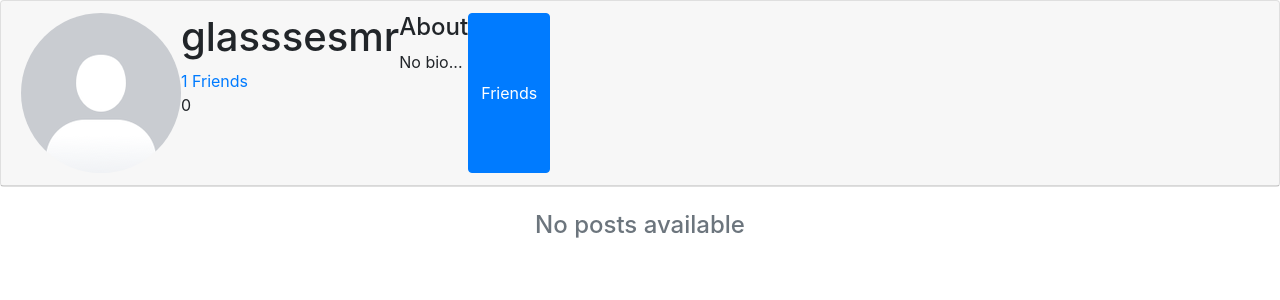
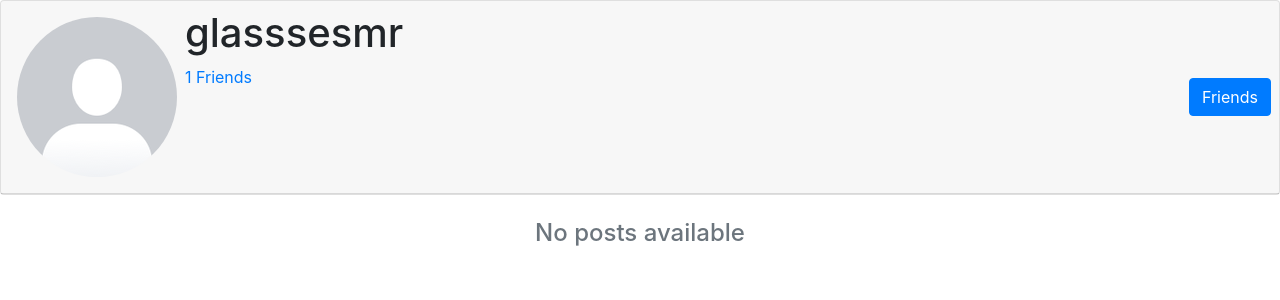
Before and after one commit to WildLotus-15/project6, a Django app: page /profile/12 in a window 1280 px wide. Shown: the part 56-356 px from the top of the page. Run offline with Django 4.2, Linux system fonts and the light colour scheme; a user stored in the database is signed in; data comes from the database, SQL or seed files in the repository; both versions use the stored data as it was after the commit; some libraries are stand-ins or nearby versions.

Commit message:
Added login required mixins, if profile's mutual friend is greater or equal to 8 only 8 peoples pic will be shown

```diff
--- a/network/views.py
+++ b/network/views.py
@@ -15,6 +15,7 @@ def index(request):
     })
 
 
+@login_required
 def profile_friends(request, profile_id):
     try:
         profile = UserProfile.objects.get(pk=profile_id)
@@ -34,6 +35,7 @@ def profile_friends(request, profile_id):
     })
 
 
+@login_required
 def send_friend_request(request, profile_id):
     from_user = request.user
 
@@ -54,6 +56,7 @@ def send_friend_request(request, profile_id):
         return JsonResponse({"error": "User matching query does not exist."}, status=400)
 
 
+@login_required
 def accept_friend_request(request, requestID):
     try:
         friend_request = FriendRequest.objects.get(pk=requestID)
@@ -71,6 +74,7 @@ def accept_friend_request(request, requestID):
     return JsonResponse({"message": "New friend has been added successfully."}, status=201)
 
 
+@login_required
 def friend_requests(request):
     context = {}
 
@@ -99,6 +103,7 @@ def friend_requests(request):
     return render(request, "network/friend_requests.html", context)
 
 
+@login_required
 def edit_profile(request, profile_id):
     if request.method == "POST":
         profile = UserProfile.objects.get(pk=profile_id)
@@ -120,6 +125,7 @@ def edit_profile(request, profile_id):
     })
 
 
+@login_required
 def remove_profile_friend(request, profile_id):
     try:
         to_user = User.objects.get(pk=profile_id)
@@ -139,6 +145,7 @@ def remove_profile_friend(request, profile_id):
     return JsonResponse({"message": "Friend has been successfully removed."}, status=201)
 
 
+@login_required
 def cancel_friend_request(request, profile_id):
     try:
         to_user = User.objects.get(pk=profile_id)
@@ -155,6 +162,7 @@ def cancel_friend_request(request, profile_id):
     return JsonResponse({"message": "Friend request has been successfully unsent."}, status=201)
 
 
+@login_required
 def decline_friend_request(request, requestID):
     try:
         friend_request = FriendRequest.objects.get(pk=requestID)
@@ -169,6 +177,7 @@ def decline_friend_request(request, requestID):
     return JsonResponse({"message": "Friend request has been declined successfully."}, status=201)
 
 
+@login_required
 def remove_from_friends(request, requestID):
     try:
         friend_request = FriendRequest.objects.get(pk=requestID)
@@ -187,6 +196,7 @@ def remove_from_friends(request, requestID):
         return JsonResponse({"error": "Specified friend request does not exist."}, status=400)
 
     return JsonResponse({"message": "Friend has been successfully removed."}, status=201)
+
 
 @login_required
 def friends(request):
@@ -237,6 +247,14 @@ def mutual_friends(request_user, profile):
     return mutual_friends_of_request_user
 
 
+def limited_mutual_friends(request_user, profile):
+    profile_friends = profile.friends.all()[:9]
+    friends_with_profile = profile_friends.values_list('pk', flat=True)
+    mutual_friends_of_request_user = request_user.friends.filter(pk__in=friends_with_profile)
+    print(mutual_friends_of_request_user)
+    return mutual_friends_of_request_user
+
+
 def show_profile(request, profile_id):
     try:
         profile = UserProfile.objects.get(pk=profile_id)
@@ -262,6 +280,9 @@ def show_profile(request, profile_id):
                 context["mutual_friends"] = mutual_friends(request.user.profile, profile)
                 context["mutual_friends_amount"] = mutual_friends(request.user.profile, profile).count()
 
+                if context["mutual_friends_amount"] >= 8:
+                    context["limited_mutual_friends"] = limited_mutual_friends(request.user.profile, profile)
+
     except UserProfile.DoesNotExist:
         return JsonResponse({"error": "User matching query does not exist."})
 
@@ -285,6 +306,7 @@ def self_in_profile_friend_request(to_user, from_user):
     except FriendRequest.DoesNotExist:
         return False
 
+
 def create_post(request):
     if request.method == "POST":
         data = json.loads(request.body)
@@ -294,6 +316,9 @@ def create_post(request):
         post = Post(author=request.user.profile, description=description, only_friends=only_friends, only_me=only_me)
         post.save()
         return JsonResponse({"message": "Post was created successfully."}, status=201)
+
+    elif request.method == "GET":
+        return JsonResponse({"error": "POST request required."}, status=400)
 
 
 def search(request):
--- a/templates/network/profile.html
+++ b/templates/network/profile.html
@@ -6,8 +6,8 @@
 
     <div id="profile">
         <div class="card">
-            <div class="card-header d-flex">
-                <div>
+            <div class="card-header d-flex p-2">
+                <div class="m-2">
                     <img class="profile_picture" src="{{ profile.picture.url }}" alt="Profile Picture" style="border-radius: 50%">
                 </div>
                 <div class="d-flex flex-column">
@@ -21,33 +21,51 @@
                             <a href="{% url 'profile_friends' profile.user.id %}">
                                 {{ profile.friends.count }} Friends
                             </a>
-                        </div>
-                        <div class="profile-mutual-friends">
-                            {{ mutual_friends_amount }}
+                            {% if mutual_friends_amount != 0 %}
+                                &middot;
+                                {{ mutual_friends_amount }} Mutual
+                            {% endif %}
+                            {% if limited_mutual_friends is None %}
+                                <div>
                                     {% for mutual_friend in mutual_friends %}
-                                &middot; Mutual
                                         <a href="{% url 'profile' mutual_friend.id %}">
                                             <img src="{{ mutual_friend.profile.picture.url }}" alt="Mutual Friend Profile Picture" width="32" height="32" style="border-radius: 50%;">
                                         </a>
                                     {% endfor %}
                                 </div>
+                            {% else %}
+                                <div>
+                                    {% for mutual_friend in limited_mutual_friends %}
+                                        <a href="{% url 'profile' mutual_friend.id %}">
+                                            <img src="{{ mutual_friend.profile.picture.url }}" alt="Mutual Friend Profile Picture" width="32" height="32" style="border-radius: 50%;">
+                                        </a>
+                                    {% endfor %}
                                 </div>
-                    <div class="d-flex">
-                        {% if request.user == profile.user %}
-                        <a href="{% url 'edit_profile' profile.user.id %}">
-                            <img src="{% static 'network/images/pen.svg' %}" alt="Profile Edit Button">
-                            Edit profile
-                        </a>
-                        <a href="{% url 'account_reset_password' %}">Password Reset</a>
-                        <a href="{% url 'account_change_password' %}">Password Change</a>
                             {% endif %}
                         </div>
-
                     </div>
-                    <div class="profile-bio">
-                        <h4>About</h4>
-                        <p>{{ profile.bio }}</p>
                 </div>
+                    <div class="d-flex ml-auto align-items-center p-2">
+                        {% if request.user == profile.user %}
+                        <div class="mr-2">
+                            <button type="button" class="btn btn-info">
+                                <!--
+                                <a class="dropdown-item" href="{% url 'edit_profile' profile.user.id %}">Edit Profile</a>
+                                -->
+                            Edit Profile
+                            </button>
+                        </div>
+                        <div class="dropdown">
+                            <button class="btn btn-secondary dropdown-toggle" type="button" id="dropdownMenuButton" data-toggle="dropdown" aria-haspopup="true" aria-expanded="false">
+                              Account Settings
+                            </button>
+                            <div class="dropdown-menu" aria-labelledby="dropdownMenuButton">
+                                <a class="dropdown-item" href="{% url 'account_change_password' %}">Password Change</a>
+                                <a class="dropdown-item" href="{% url 'account_reset_password' %}">Password Reset</a>
+                            </div>
+                        {% endif %}
+                    </div>
+                    <div class="d-flex align-items-center">
                         {% if friend_request_available or self_in_friend_request or currently_friended or self_in_profile_friend_request %}
                             {% if currently_friended %}
                                 <button type="button" class="btn btn-primary" data-toggle="modal" data-target="#myModal">Friends</button>
@@ -62,7 +80,6 @@
                             {% endif %}
                         {% endif %}
                     </div>
-                <div>
                 </div>
             </div>
         </div>
```
Also changed, not shown: templates/network/profile_friends.html (+10 -1 lines), db.sqlite3, static/network/images/pencil-fill.svg (added). Lines whose indentation alone changed are shown as unchanged.
